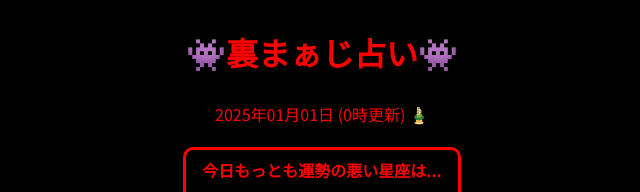
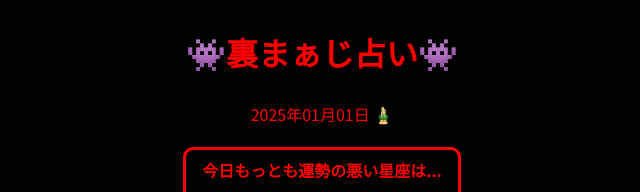
Before and after one commit to iharuki79/maaji-uranai-web, a Next.js app: page /unlucky in a window 1280 px wide. Shown: the top 192 px of the page, without its empty margins (318-958 px from the left). Built offline with nearby package versions, Linux system fonts and the light colour scheme; no server answers; a web font is replaced by a local one.

Commit message:
fix: remove update time text from date display

```diff
--- a/pages/index.tsx
+++ b/pages/index.tsx
@@ -60,7 +60,7 @@ const IndexPage = (props: InferGetServerSidePropsType<typeof getServerSideProps>
       </Head>
       <h1>⭐まぁじ占い⭐</h1>
       <div>
-        {formatInTimeZone(today, 'Asia/Tokyo', 'yyyy年MM月dd日')} (0時更新)
+        {formatInTimeZone(today, 'Asia/Tokyo', 'yyyy年MM月dd日')}
         <span id='clickable' style={{ cursor: 'pointer', position: 'absolute', zIndex: 'calc(Infinity)' }} onClick={handleOnClick} onKeyUp={handleOnClick} tabIndex={0}>{emoji}</span>
       </div>
       <span className={styles.box2}>
--- a/pages/unlucky.tsx
+++ b/pages/unlucky.tsx
@@ -53,7 +53,7 @@ const IndexPage = (props: InferGetServerSidePropsType<typeof getServerSideProps>
       </Head>
       <h1>👾裏まぁじ占い👾</h1>
       <span>
-        {formatInTimeZone(today, 'Asia/Tokyo', 'yyyy年MM月dd日')} (0時更新) {emoji}
+        {formatInTimeZone(today, 'Asia/Tokyo', 'yyyy年MM月dd日')} {emoji}
       </span>
       <span className='box'>
         今日もっとも運勢の悪い星座は...
```
